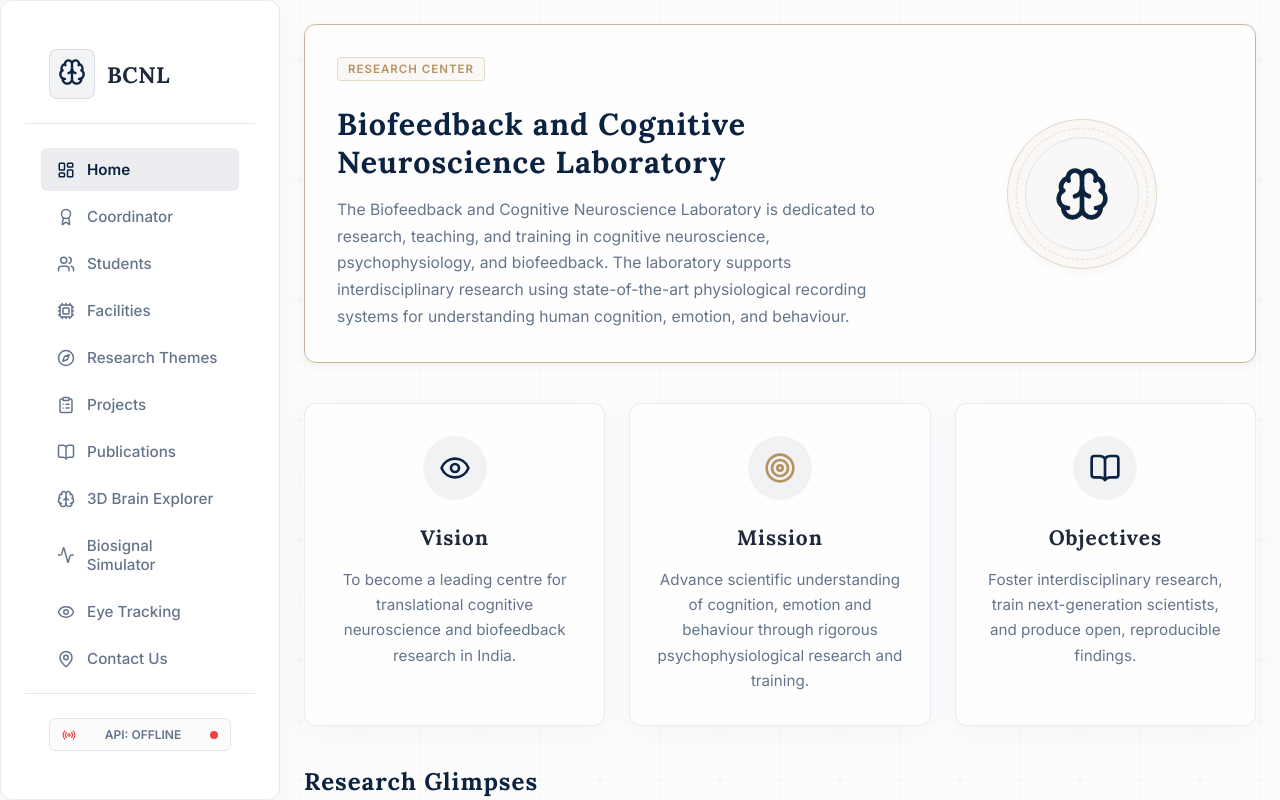
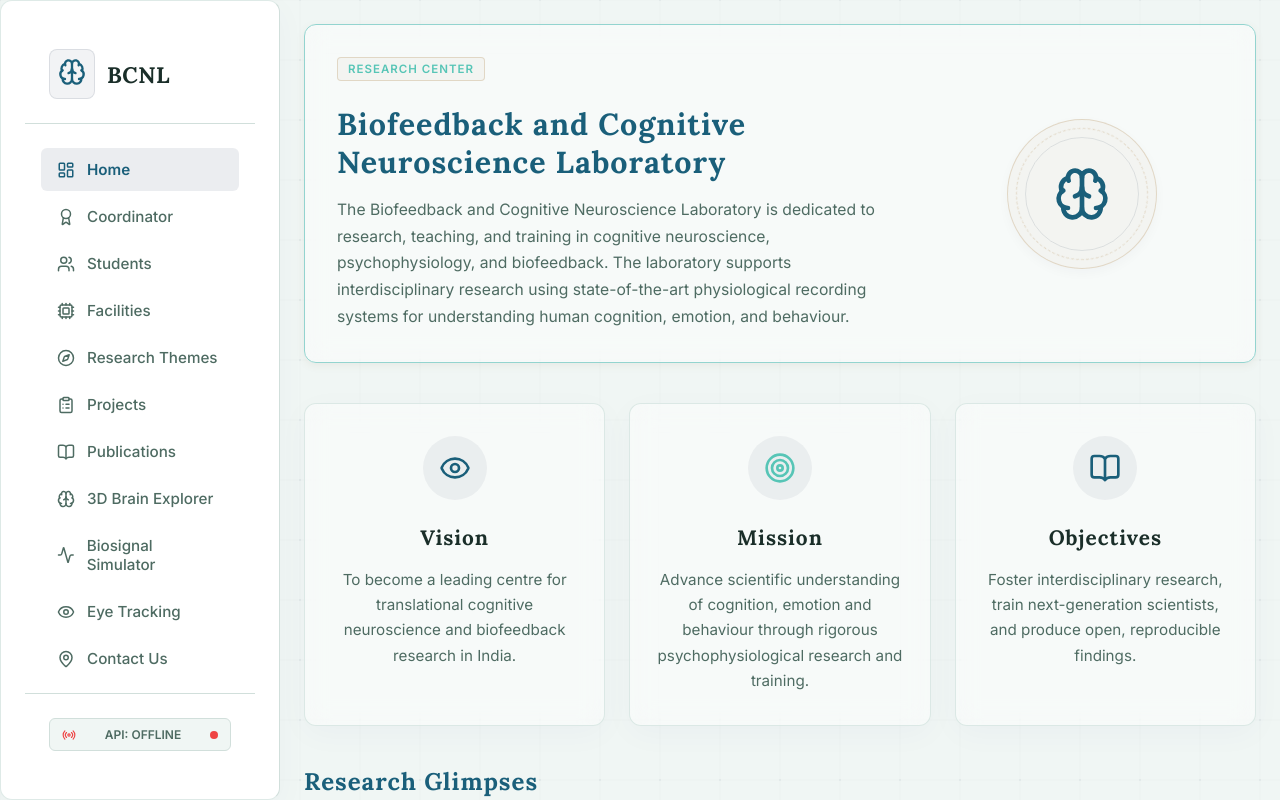
Before and after one commit to uiiuopy/cuk, a React (Vite) app in the folder client/: page / in a window 1280 px wide. Built offline with nearby package versions, Linux system fonts and the light colour scheme; no server answers.

Commit message:
style: update color palette to a calming sea-and-forest theme of blues, teals, and mint greens

```diff
--- a/client/src/index.css
+++ b/client/src/index.css
@@ -2,29 +2,29 @@
 
 :root {
   /* Colors */
-  --bg-darker: #fcfcfd;
+  --bg-darker: #f0f6f4; /* Calming Mint/Sage White */
   --bg-dark: #ffffff;
   --bg-card: #ffffff;
-  --bg-card-hover: #f8fafc;
-  --bg-glass: rgba(255, 255, 255, 0.5);
-  --bg-glass-hover: rgba(255, 255, 255, 0.7);
-  --border-glass: rgba(226, 232, 240, 0.8);
+  --bg-card-hover: #f7faf9;
+  --bg-glass: rgba(255, 255, 255, 0.45);
+  --bg-glass-hover: rgba(255, 255, 255, 0.65);
+  --border-glass: rgba(200, 220, 215, 0.6);
 
-  --accent-cyan: #0b2240; /* Oxford Navy Blue */
-  --accent-pink: #b69260; /* Warm Academic Gold */
-  --accent-green: #2a5a3b; /* Dark Forest Green */
-  --accent-yellow: #d97706; /* Amber */
+  --accent-cyan: #1a5f7a; /* Serene Sea Blue */
+  --accent-pink: #57c5b6; /* Calming Seafoam Teal */
+  --accent-green: #2d8a6b; /* Balanced Forest Green */
+  --accent-yellow: #8bbccc; /* Calming Sky Blue */
 
-  --text-main: #1e293b; /* Dark charcoal */
-  --text-muted: #64748b; /* Slate gray */
-  --border-color: #e2e8f0; /* Soft borders */
-  --border-color-hover: #cbd5e1;
+  --text-main: #1a2e29; /* Deep Pine Charcoal */
+  --text-muted: #4e6b62; /* Muted Sage Gray */
+  --border-color: #d1dfdb; /* Soft Sage border */
+  --border-color-hover: #b8cfc9;
 
   /* Academic Shadows & Highlights */
-  --glow-cyan: 0 4px 12px rgba(11, 34, 64, 0.04);
-  --glow-cyan-intense: 0 8px 24px rgba(11, 34, 64, 0.08);
-  --glow-pink: 0 4px 12px rgba(182, 146, 96, 0.04);
-  --glow-green: 0 4px 12px rgba(42, 90, 59, 0.04);
+  --glow-cyan: 0 4px 12px rgba(26, 95, 122, 0.04);
+  --glow-cyan-intense: 0 8px 24px rgba(26, 95, 122, 0.08);
+  --glow-pink: 0 4px 12px rgba(87, 197, 182, 0.04);
+  --glow-green: 0 4px 12px rgba(45, 138, 107, 0.04);
 
   /* Academic Typography */
   --font-tech: 'Lora', 'Georgia', serif;
@@ -33,30 +33,31 @@
 
 [data-theme="dark"] {
   /* Colors */
-  --bg-darker: #070d19; /* Deep Oxford Navy shadow */
-  --bg-dark: #0f172a; /* Slate dark background */
-  --bg-card: #0f172a;
-  --bg-card-hover: #1e293b;
-  --bg-glass: rgba(15, 23, 42, 0.5);
-  --bg-glass-hover: rgba(30, 41, 59, 0.7);
-  --border-glass: rgba(30, 41, 59, 0.8);
+  --bg-darker: #0c1a18; /* Deep Abyssal Forest shadow */
+  --bg-dark: #0e2421; /* Dark Teal background */
+  --bg-card: #0e2421;
+  --bg-card-hover: #153531;
+  --bg-glass: rgba(14, 36, 33, 0.5);
+  --bg-glass-hover: rgba(21, 53, 49, 0.7);
+  --border-glass: rgba(32, 69, 64, 0.7);
 
-  --accent-cyan: #38bdf8; /* Vibrant Sky Blue for high contrast */
-  --accent-pink: #dfb271; /* Brighter gold accent */
-  --accent-green: #4ade80; /* Soft emerald */
-  --accent-yellow: #fbbf24; /* Soft amber */
+  --accent-cyan: #4fa0c0; /* Soft Ocean Blue */
+  --accent-pink: #5eead4; /* Bright Mint / Turquoise */
+  --accent-green: #7dd3fc; /* Soft Sky Blue */
+  --accent-yellow: #a7f3d0; /* Soft Sage Green */
 
-  --text-main: #f8fafc; /* Crisp off-white text */
-  --text-muted: #94a3b8; /* Muted slate gray */
-  --border-color: #1e293b; /* Deep slate borders */
-  --border-color-hover: #334155;
+  --text-main: #e8f5f2; /* Crisp Ocean Ice text */
+  --text-muted: #8ea8a1; /* Muted Sea Sage */
+  --border-color: #1e3834; /* Deep teal borders */
+  --border-color-hover: #294c47;
 
   /* Dark Contrast Shadows */
-  --glow-cyan: 0 4px 12px rgba(56, 189, 248, 0.08);
-  --glow-cyan-intense: 0 8px 24px rgba(56, 189, 248, 0.15);
-  --glow-pink: 0 4px 12px rgba(223, 178, 113, 0.08);
-  --glow-green: 0 4px 12px rgba(74, 222, 128, 0.08);
+  --glow-cyan: 0 4px 12px rgba(79, 160, 192, 0.08);
+  --glow-cyan-intense: 0 8px 24px rgba(79, 160, 192, 0.15);
+  --glow-pink: 0 4px 12px rgba(94, 234, 212, 0.08);
+  --glow-green: 0 4px 12px rgba(125, 211, 252, 0.08);
 }
+
 
 
 /* Reset */
```
